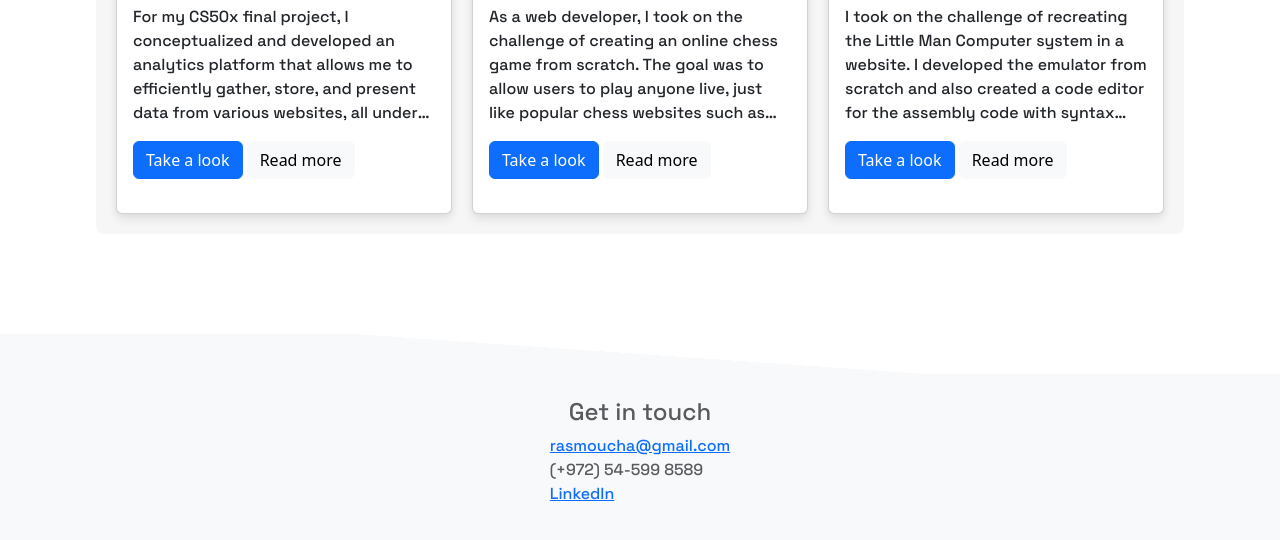
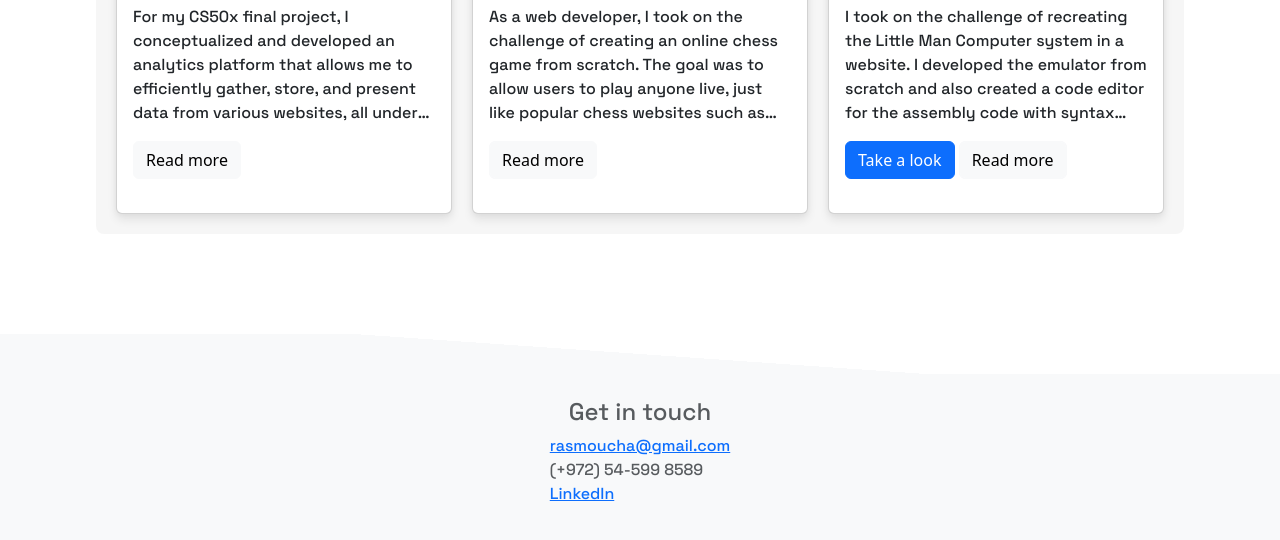
Before and after one commit to rafrafraf1/rafael, a plain HTML site: page projects/index.html in a window 1280 px wide. Shown: the part 384-924 px from the top of the page. Drawn offline with nearby package versions, Linux system fonts and the light colour scheme; some icons are missing.

Commit message:
Update index.html

```diff
--- a/projects/index.html
+++ b/projects/index.html
@@ -85,7 +85,7 @@ On the frontend, I harnessed the power of Jinja and Chart.js to present the data
 <br><br>
 Inspiration:
 The inspiration behind this project stems from the need for an accessible and affordable analytics solution for my personal websites. Similar services in the market come with a price tag, making them less feasible for students like myself. With my analytics app, I've created a functional alternative that caters to my analytics needs.</p>
-                    <a href="https://analytics.rafis.work/" target="_blank" class="btn btn-primary">Take a look</a>
+                    <a style='display: none;' href="https://analytics.rafis.work/" target="_blank" class="btn btn-primary">Take a look</a>
                     <button type="button" class="extend btn btn-light">Read more</button>
                     <button class='shrink btn btn-light'>Click to close</button>
                 </div>
@@ -98,7 +98,7 @@ The inspiration behind this project stems from the need for an accessible and af
                 <div class="card-body">
                     <h5 class="card-title">Chess Online</h5>
                     <p class="card-text">As a web developer, I took on the challenge of creating an online chess game from scratch. The goal was to allow users to play anyone live, just like popular chess websites such as chess.com. One of the main challenges I faced was learning how to make a multiplayer game server in Python. I spent many hours researching and experimenting with different libraries and frameworks to ensure a smooth and seamless user experience. Additionally, my experience in front-end development allowed me to create a visually appealing and user-friendly interface for the game. I was able to apply my knowledge of HTML, CSS, and JavaScript to style the game and ensure it was easy to navigate for users. Overall, this project allowed me to push my limits as a web developer and strengthen my skills in both back-end and front-end development.</p>
-                    <a href="https://chess.rafis.work/" target="_blank" class="btn btn-primary">Take a look</a>
+                    <a style='display: none;' href="https://chess.rafis.work/" target="_blank" class="btn btn-primary">Take a look</a>
                     <button type="button" class="extend btn btn-light">Read more</button>
                     <button class='shrink btn btn-light'>Click to close</button>
                 </div>
```
